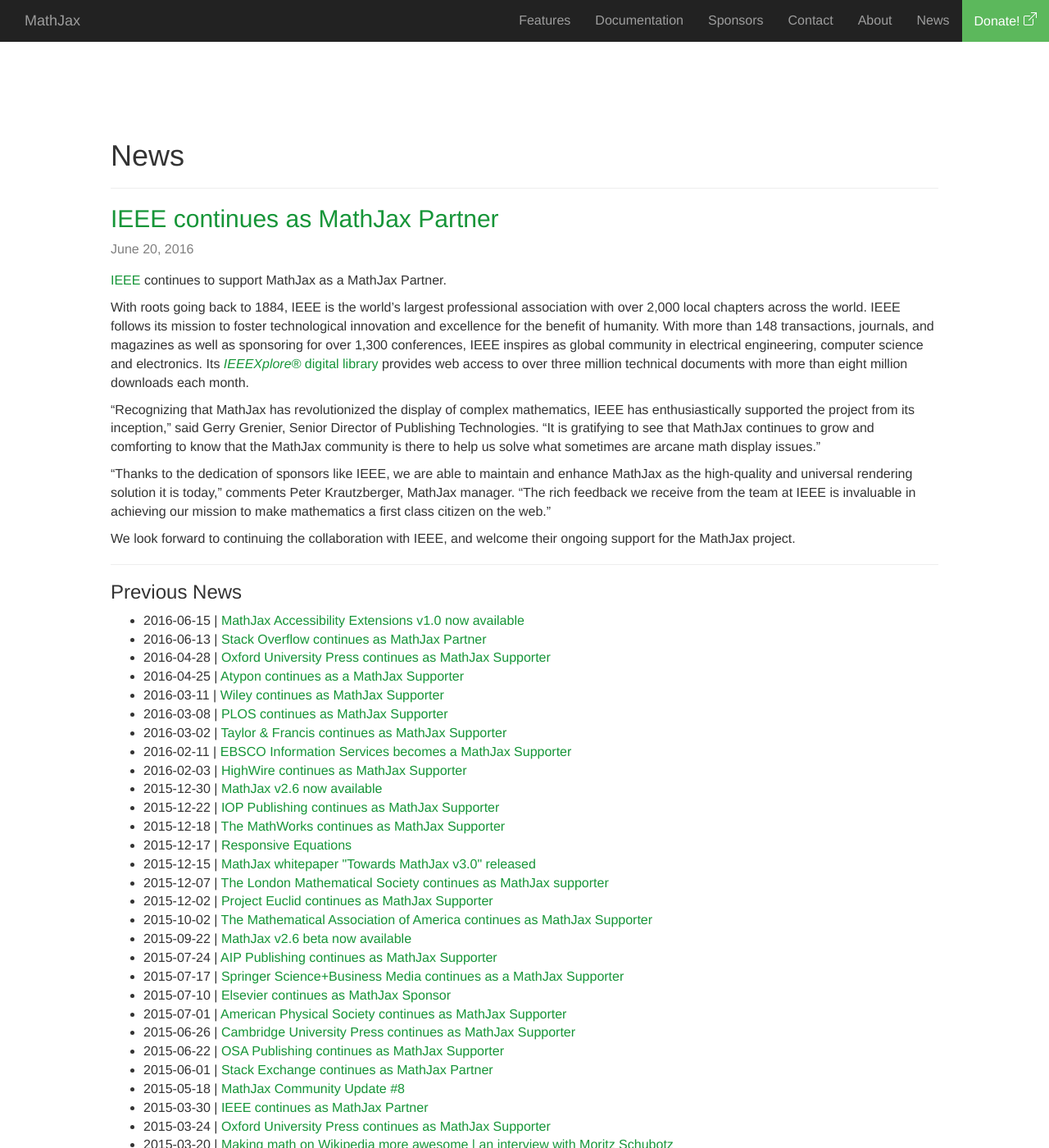
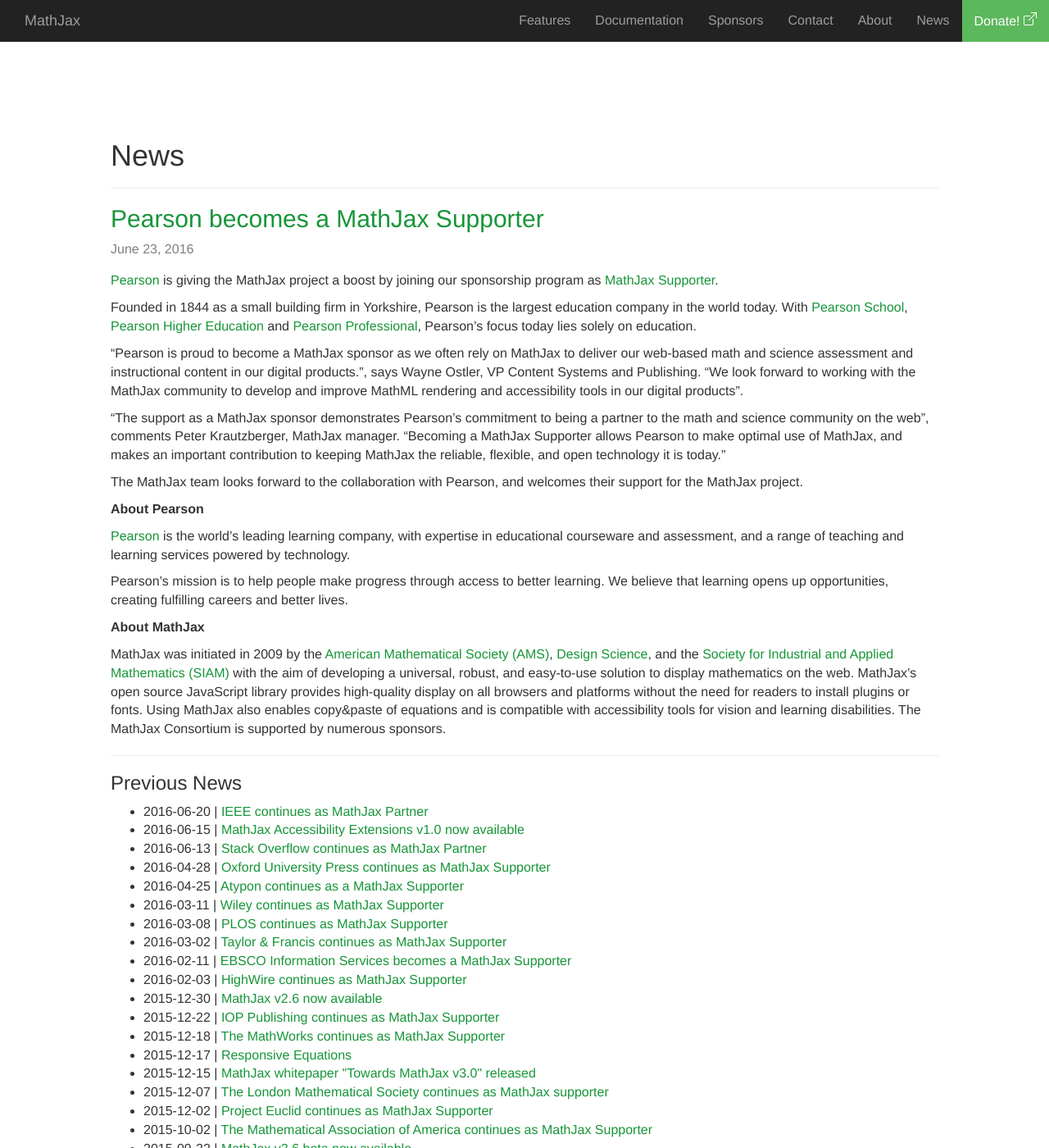
Before and after one commit to mathjax/MathJax-website, a Jekyll site: the page built from news/index.html, in a window 1280 px wide and 1400 px high. Shown: the whole window at 82% size. Built offline with Jekyll 4.4.1, drawn with Linux system fonts in a browser that asks for light colours; nearby versions of some CDN libraries.

Commit message:
[announcement] Pearson becomes Supporter

```diff
--- /dev/null
+++ b/_posts/2016/2016-06-23-Pearson-becomes-a-mathjax-supporter.md
@@ -0,0 +1,29 @@
+---
+layout: post
+title: Pearson becomes a MathJax Supporter
+date: 2016-06-23
+author: Peter Krautzberger
+categories:
+- News
+---
+
+[Pearson](http://www.pearson.com) is giving the MathJax project a boost by joining our sponsorship program as [MathJax Supporter](http://www.mathjax.org/#supporters).
+
+Founded in 1844 as a small building firm in Yorkshire, Pearson is the largest education company in the world today. With [Pearson School](http://www.pearsonschool.com/), [Pearson Higher Education](https://www.pearsonhighered.com/) and [Pearson Professional](http://www.pearsoned.com/professional/), Pearson's focus today lies solely on education.
+
+"Pearson is proud to become a MathJax sponsor as we often rely on MathJax to deliver our web-based math and science assessment and instructional content in our digital products.", says Wayne Ostler, VP Content Systems and Publishing. "We look forward to working with the MathJax community to develop and improve MathML rendering and accessibility tools in our digital products".
+
+“The support as a MathJax sponsor demonstrates Pearson's commitment to being a partner to the math and science community on the web”, comments Peter Krautzberger, MathJax manager. "Becoming a MathJax Supporter allows Pearson to make optimal use of MathJax, and makes an important contribution to keeping MathJax the reliable, flexible, and open technology it is today.”
+
+The MathJax team looks forward to the collaboration with Pearson, and welcomes their support for the MathJax project.
+
+**About Pearson**
+
+[Pearson](https://www.pearson.com/) is the world’s leading learning company, with expertise in educational courseware and assessment, and a range of teaching and learning services powered by technology.
+
+Pearson's mission is to help people make progress through access to better learning. We believe that learning opens up opportunities, creating fulfilling careers and better lives.
+
+
+**About MathJax**
+
+MathJax was initiated in 2009 by the [American Mathematical Society (AMS)](http://www.ams.org),  [Design Science](http://www.dessci.com), and the [Society for Industrial and Applied Mathematics (SIAM)](http://www.siam.org) with the aim of developing a universal, robust, and easy-to-use solution to display mathematics on the web. MathJax's open source JavaScript library provides high-quality display on all browsers and platforms without the need for readers to install plugins or fonts. Using MathJax also enables copy&paste of equations and is compatible with accessibility tools for vision and learning disabilities. The MathJax Consortium is supported by numerous sponsors.
--- a/index.html
+++ b/index.html
@@ -288,6 +288,8 @@
               <a class="col-xs-6 col-sm-3 supporter-logo" title="PLOS" href="http://www.plos.org" style="background-image:url(https://cdn.mathjax.org/mathjax/badge/sponsors/plos_logo.gif);background-position: 50% 50%;background-repeat: no-repeat;background-size: 95%;}">
               </a>
               <a class="col-xs-6 col-sm-3 supporter-logo" title="PLOS" href="http://www.ebsco.com" style="background-image:url(https://cdn.mathjax.org/mathjax/badge/sponsors/ebsco.svg);background-position: 50% 50%;background-repeat: no-repeat;background-size: 85%;}">
+              </a>
+              <a class="col-xs-6 col-sm-3 supporter-logo" title="Pearson" href="http://www.pearson.com" style="background-image:url(https://cdn.mathjax.org/mathjax/badge/sponsors/Pearson.svg);background-position: 50% 50%;background-repeat: no-repeat;background-size: 100%;}">
               </a>
     </div>
     </section>
```
